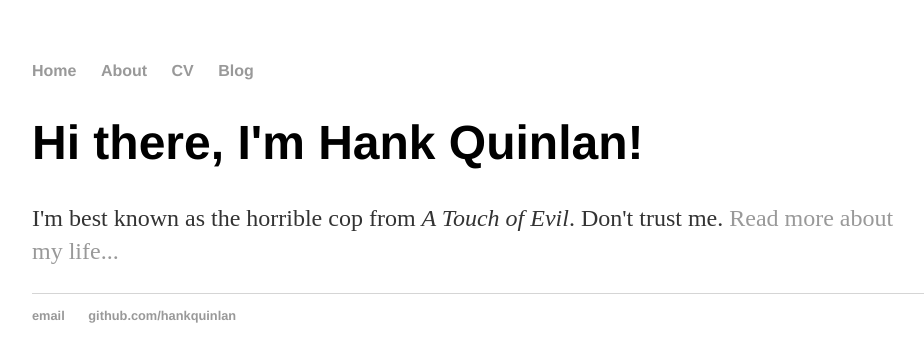
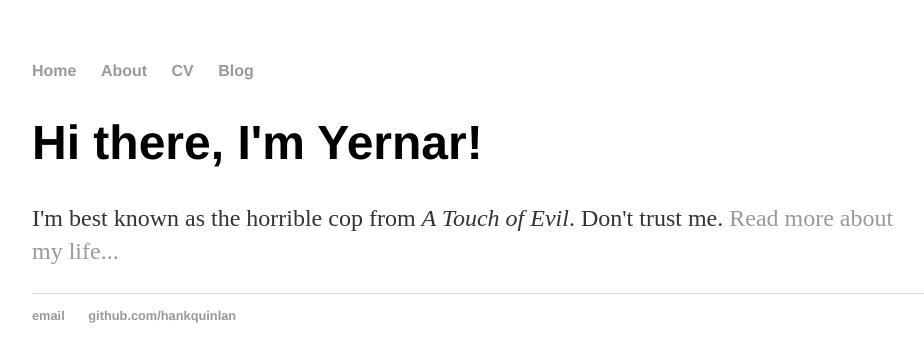
Before and after one commit to kumashevyernar/kumashevyernar.github.io, a Jekyll site: the page built from index.html, in a window 1280 px wide. Shown: the top 362 px of the page, without its empty margins (160-1084 px from the left). Built offline with Jekyll 4.4.1, drawn with Linux system fonts in a browser that asks for light colours.

Commit message:
Update index.html

```diff
--- a/index.html
+++ b/index.html
@@ -4,6 +4,6 @@ title: Hank Quinlan, Horrible Cop
 ---
 
 		<div class="blurb">
-			<h1>Hi there, I'm Hank Quinlan!</h1>
+			<h1>Hi there, I'm Yernar!</h1>
 			<p>I'm best known as the horrible cop from <em>A Touch of Evil</em>. Don't trust me. <a href="/about">Read more about my life...</a></p>
 		</div>
```
